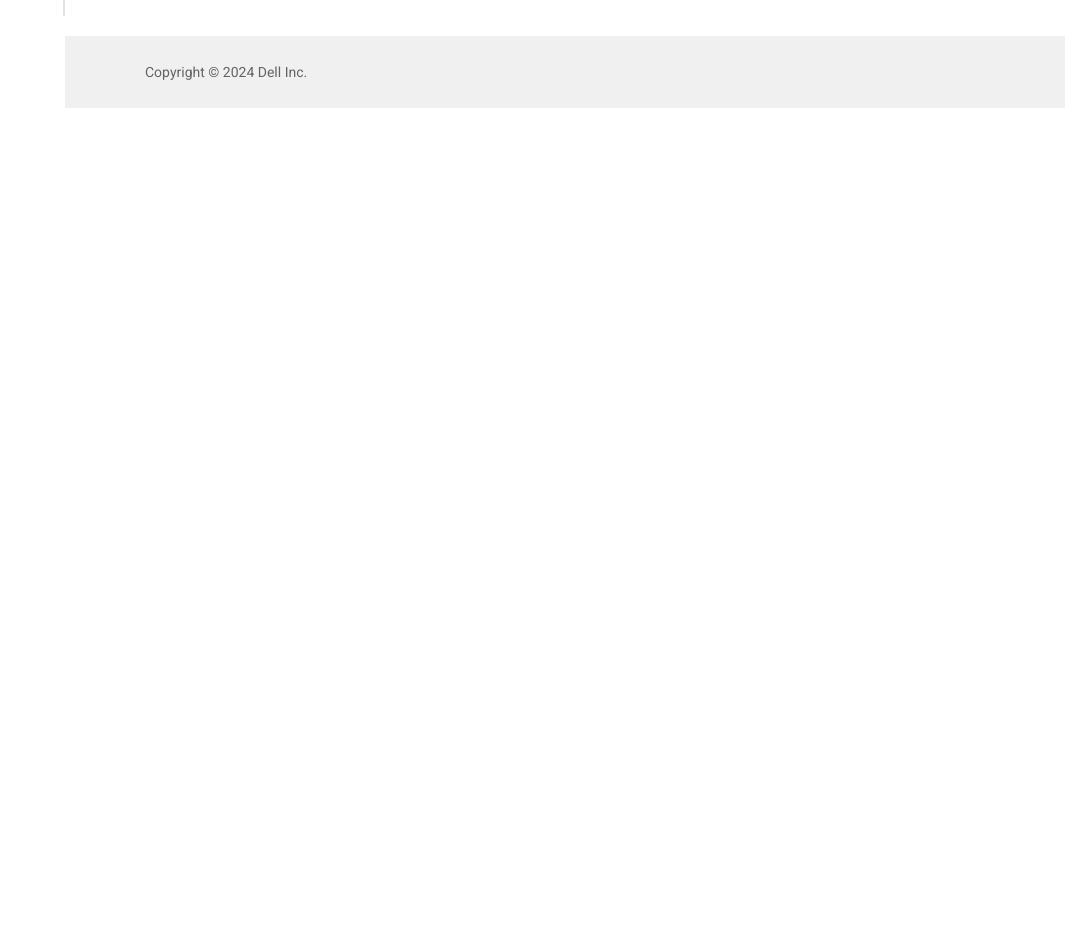
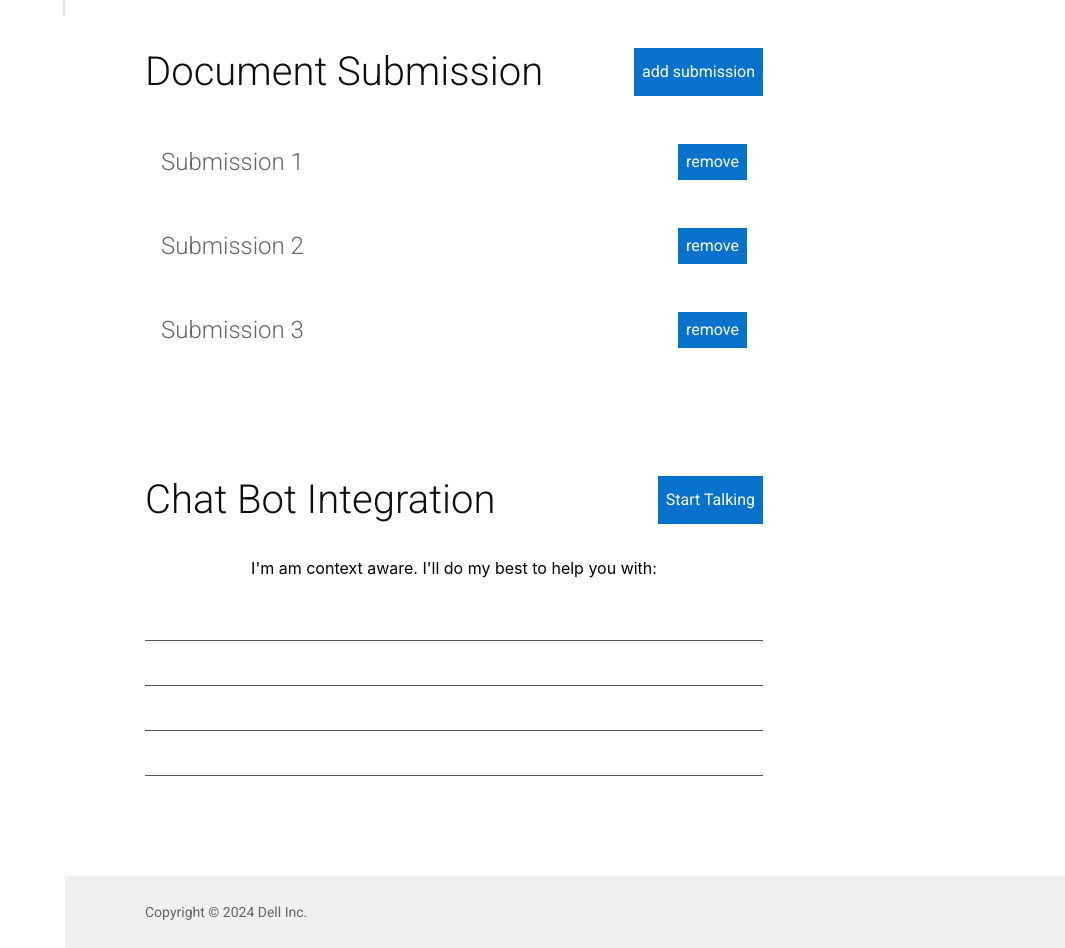
Before and after one commit to PADI-AI/PadiAI-fe, a React (Create React App) app: page / in a window 1280 px wide. Shown: the part 840-1788 px from the top of the page, without its empty margins (215-1280 px from the left). Before the commit the page ends 948 px from the top, so only its background shows below. Built offline with nearby package versions, Linux system fonts and the light colour scheme.

Commit message:
userpage

```diff
--- a/src/pages/UserPage/UserPage.js
+++ b/src/pages/UserPage/UserPage.js
@@ -1,28 +1,26 @@
-import React, { useState } from 'react';
-import './UserPage.css'; // Import CSS for styling
-import SideNav from '../../components/SideNav/SideNav';
-import Intro from '../../components/IntroSec/IntroSec';
-import LearningMaterials from '../../components/LearningMaterials/LearningMaterials';
-import UploadDocument from '../../components/UploadDocument/UploadDocument';
-import {materialsDataList, onboardingSubmissionList} from '../../data/userData'
-import Footer from '../../components/Footer/Footer';
-import DownArrow from '../../images/down-arrow.png';
-import { useNavigate, Link } from 'react-router-dom';
+import React, { useState } from "react";
+import "./UserPage.css"; // Import CSS for styling
+import SideNav from "../../components/SideNav/SideNav";
+import Intro from "../../components/IntroSec/IntroSec";
+import LearningMaterials from "../../components/LearningMaterials/LearningMaterials";
+import UploadDocument from "../../components/UploadDocument/UploadDocument";
+import {
+    materialsDataList,
+    onboardingSubmissionList,
+} from "../../data/userData";
+import Footer from "../../components/Footer/Footer";
+import DownArrow from "../../images/down-arrow.png";
+import { useNavigate, Link } from "react-router-dom";
 
 const UserPage = () => {
+    const testlink = "https://www.delldesignsystem.com/";
 
-    const testlink = 'https://www.delldesignsystem.com/';
-
-    const[isQuizTaken, setQuizTaken] = useState(false);
+    const [isQuizTaken, setQuizTaken] = useState(true);
     const navigate = useNavigate();
 
-    const handleSubmitClick = () => {
+    const handleSubmitClick = () => {};
 
-    }
-
-    const handleRemoveContent = () => {
-
-    }
+    const handleRemoveContent = () => {};
     const [activeRow, setActiveRow] = useState([]);
 
     const toggleRow = (row) => {
@@ -33,49 +31,66 @@ const UserPage = () => {
         }
     };
     const handleClick = () => {
-        navigate('/start-quiz');
+        navigate("/start-quiz");
     };
 
     return (
         <section className="userPage">
-        <SideNav className="sideBar"/>
+            <SideNav className="sideBar" />
             <section className="userPageContent">
                 <div className="userfirstSection">
                     <Intro
                         name="Padi"
                         briefText="Your onboarding dashboard awaits! It's packed with everything you need to get started smoothly. Dive in and complete your tasks at your own pace. Excited to have you on board!"
                     />
-                <div className='button-container'>
+                    <div className="button-container">
                         <button
-                        className={`go-to-quiz ${isQuizTaken ? 'active' : ''}`}
-                        onClick={handleClick} type="button"
+                            className={`go-to-quiz ${
+                                isQuizTaken ? "active" : ""
+                            }`}
+                            onClick={handleClick}
+                            type="button"
                         >
                             Take Pre-Tests
                         </button>
                     </div>
                 </div>
-            <div className={`usersecondSection ${isQuizTaken ? 'active' : ''}`}>
-                <div className="secondSectionTitle">Recommended Schedule</div>
+                <div
+                    className={`usersecondSection ${
+                        isQuizTaken ? "active" : ""
+                    }`}
+                >
+                    <div className="secondSectionTitle">
+                        Recommended Schedule
+                    </div>
                     <div className="secondSectionContainer">
                         <div className="tableContainerBorder">
                             {materialsDataList.map((item, index) => (
                                 <section className="accordionItemHolder">
                                     <button
                                         type="button"
-                                className={`tableItemButton ${activeRow === index ? 'active' : ''}`}
+                                        className={`tableItemButton ${
+                                            activeRow === index ? "active" : ""
+                                        }`}
                                         onClick={() => toggleRow(index)}
                                     >
                                         <span className="tableItemTitle">
                                             {item.week}
                                         </span>
-                                <img src={DownArrow} className="downArrow" alt="downArrow"/>
+                                        <img
+                                            src={DownArrow}
+                                            className="downArrow"
+                                            alt="downArrow"
+                                        />
                                     </button>
                                     <div
                                         className={`accordionContent ${
-                                activeRow.includes(index) ? 'expanded' : ''
+                                            activeRow.includes(index)
+                                                ? "expanded"
+                                                : ""
                                         }`}
                                     >
-                            {item.details.map((item)=>(
+                                        {item.details.map((item) => (
                                             <LearningMaterials
                                                 materialsText={item.name}
                                                 accessLink={item.link}
@@ -99,36 +114,75 @@ return (
             uploadDocsName={onboardingSubmissionList}
             /> */}
 
+                <div className="userthirdSection">
+                    <div className="secondSectionContainer">
+                        <div className="useruploadDocument">
+                            <div className="secondSectionTitle">
+                                Document Submission
+                            </div>
+                            <button
+                                className="uploadDocsButton"
+                                onClick={handleSubmitClick}
+                                type="button"
+                            >
+                                add submission
+                            </button>
+                        </div>
+                    </div>
+                    <div className="secondSectionContainer">
+                        <div className="tableContainerBorder">
+                            {onboardingSubmissionList.map((item) => (
+                                <div className="uploadDocumentContainer">
+                                    <div className="documentName">
+                                        {item.name}
+                                    </div>
+                                    <button
+                                        className="removeButton"
+                                        onClick={handleRemoveContent}
+                                        type="button"
+                                    >
+                                        remove
+                                    </button>
+                                </div>
+                            ))}
+                        </div>
+                    </div>
+                </div>
 
                 <div className="userthirdSection">
                     <div className="secondSectionContainer">
                         <div className="useruploadDocument">
-                        <div className="secondSectionTitle">Document Submission</div>
-                        <button className="uploadDocsButton" onClick={handleSubmitClick} type="button">add submission</button>
+                            <div className="secondSectionTitle">
+                                Chat Bot Integration
+                            </div>
+                            <button
+                                className="uploadDocsButton"
+                                onClick={handleSubmitClick}
+                                type="button"
+                            >
+                                Start Talking
+                            </button>
                         </div>
                     </div>
                     <div className="secondSectionContainer">
                         <div className="tableContainerBorder">
-                    {onboardingSubmissionList.map((item)=>(
-                        <div className="uploadDocumentContainer">
-                            <div className="documentName">
-                                {item.name}
+                            <div>
+                                I'm am context aware. I'll do my best to help
+                                you with:
                             </div>
-                            <button className="removeButton" onClick={handleRemoveContent} type="button">
-                                remove
-                            </button>
-                        </div>
-                        ))
-                        }
-
+                            <ul>
+                                <li>syntax</li>
+                                <li>syntax</li>
+                                <li>syntax</li>
+                                <li>syntax</li>
+                                <li>ssyntax</li>
+                            </ul>
                         </div>
                     </div>
-
                 </div>
 
                 <Footer />
             </section>
-
         </section>
     );
 };
```
Also changed, not shown: src/hendrickchatbot/App.js (+74 -56 lines). Lines whose indentation alone changed are shown as unchanged.
